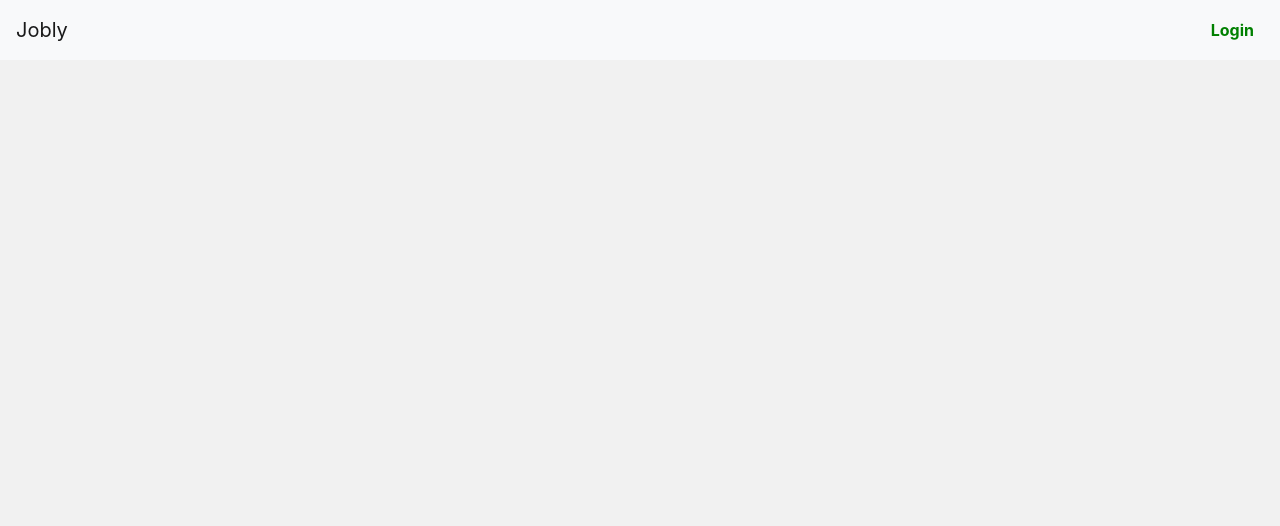
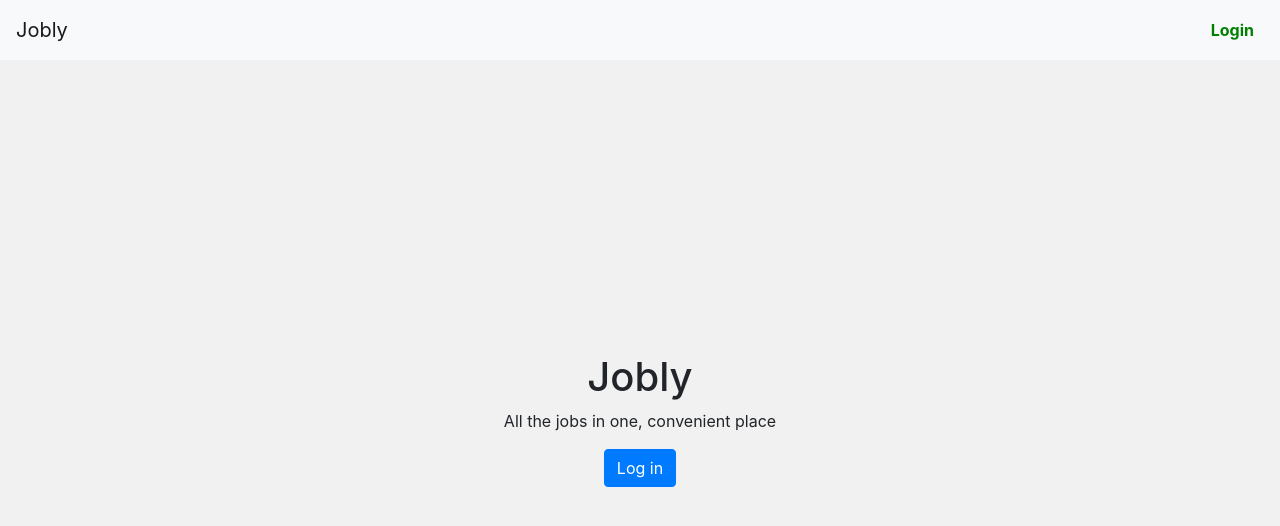
Before and after one commit to jakejg/react-jobly, a React (Create React App) app: page / in a window 1280 px wide. Shown: the top 526 px of the page. Built offline with nearby package versions, Linux system fonts and the light colour scheme.

Commit message:
added home page

```diff
--- /dev/null
+++ b/src/Home.js
@@ -0,0 +1,18 @@
+import React from 'react';
+import { Button } from 'reactstrap';
+import './styles/Home.css'
+
+const Home = () => {
+
+    return (
+        <div className="Home">
+            <div className="Home-container">
+                <h1>Jobly</h1>
+                <p>All the jobs in one, convenient place</p>
+                <Button color="primary">Log in</Button>
+            </div>
+        </div>
+    )
+}
+
+export default Home
--- a/src/JobList.js
+++ b/src/JobList.js
@@ -9,7 +9,6 @@ import { Redirect } from 'react-router-dom';
 
 const JobList = () => {
     const [jobs, setJobs] = useFilter(JoblyAPI.getJobs.bind(JoblyAPI));
-
     const { tokenData } = useContext(TokenContext);
 
     useEffect(() => {
@@ -27,8 +26,8 @@ const JobList = () => {
             <Col sm="10" xs="12">
                 <SearchBox filter={setJobs} />
                 {jobs.map(
-                ({id, title, company_handle, salary, equity, state }) =>
-                (<JobCard key={id} title={title} salary={salary} equity={equity}/> ))}
+                ({id, title, handle, salary, equity }) =>
+                (<JobCard key={id} id={id} title={title} salary={salary} equity={equity} company_handle={handle}/> ))}
             </Col>
             <Col sm="1" xs="0"></Col>
             </Row>
--- a/src/Routes.js
+++ b/src/Routes.js
@@ -5,12 +5,16 @@ import CompanyDetail from './CompanyDetail';
 import JobsList from './JobList';
 import LoginOrSignup from './LoginOrSignup';
 import Profile from './Profile';
+import Home from './Home';
 
 
 const Routes = ({currUser, setCurrUser}) => {
 
     return (
         <Switch >
+            <Route exact path='/'>
+                <Home />
+            </Route>
             <Route exact path='/companies'>
                 <CompaniesList />
             </Route>
--- /dev/null
+++ b/src/styles/Home.css
@@ -0,0 +1,7 @@
+.Home {
+    text-align: center;
+    height: 90vh;
+    display: flex;
+    justify-content: center;
+    align-items: center;
+}
```
